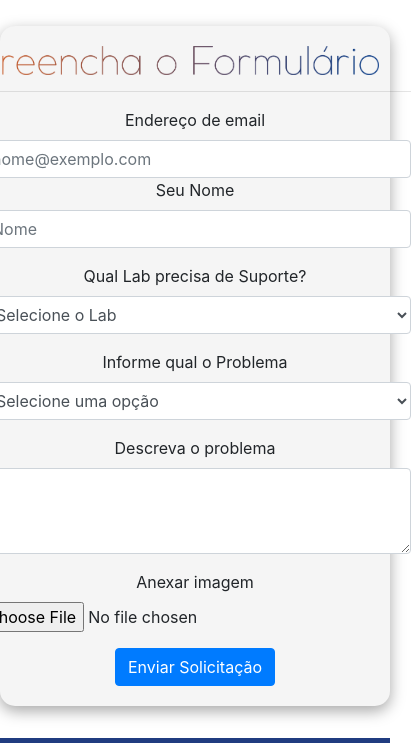
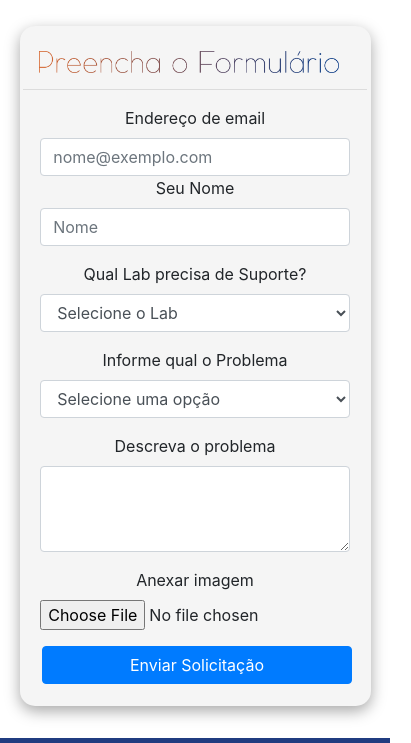
Before and after one commit to InaldoSilva/solicita--o-de-servi-os-ti, a plain HTML site: page assets/pages/abrirChamado.html in a window 390 px wide. Shown: the part 481-1224 px from the top of the page, 411 px wide, since content can reach past the window. Drawn offline with nearby package versions, Linux system fonts and the light colour scheme.

Commit message:
media query adjust

```diff
--- a/assets/css/chamado.css
+++ b/assets/css/chamado.css
@@ -166,20 +166,24 @@
         bottom: 3.2rem;
     }
 
+    .img-fluid {
+        width: 300px !important;
+        margin: 0 1rem;
+    }
+
     .formulario {
         display: flex;
         flex-direction: column;
         justify-content: center;
         align-items: center;
-        width: 100%;
+        width: 90%;
     }
 
-    .formulario iframe {
-        width: 320px;
-        height: 1500px;
+    .formulario input, #exampleFormControlSelect1, #exampleFormControlTextarea1 {
+    width: 90%;
     }
 
-    .buttons {
-        width: 160px;
+    #send {
+        margin: 0 1.2rem;
     }
 }
--- a/assets/pages/abrirChamado.html
+++ b/assets/pages/abrirChamado.html
@@ -42,7 +42,7 @@
           </div>
           <div class="form-group">
               <label for="exampleFormControlSelect1">Qual Lab precisa de Suporte?</label>
-              <select class="form-control" id="exampleFormControlSelect1" name="municipio">
+              <select class="form-control" id="exampleFormControlSelect1" name="lab">
                   <option>Selecione o Lab</option>
                   <option>LAB 1</option>
                   <option>LAB 2</option>
@@ -55,7 +55,7 @@
           </div>
           <div class="form-group">
               <label for="exampleFormControlSelect1">Informe qual o Problema</label>
-              <select class="form-control" id="exampleFormControlSelect1" name="municipio">
+              <select class="form-control" id="exampleFormControlSelect1" name="opcao">
                   <option>Selecione uma opção</option>
                   <option>Computador</option>
                   <option>Monitor</option>
```
